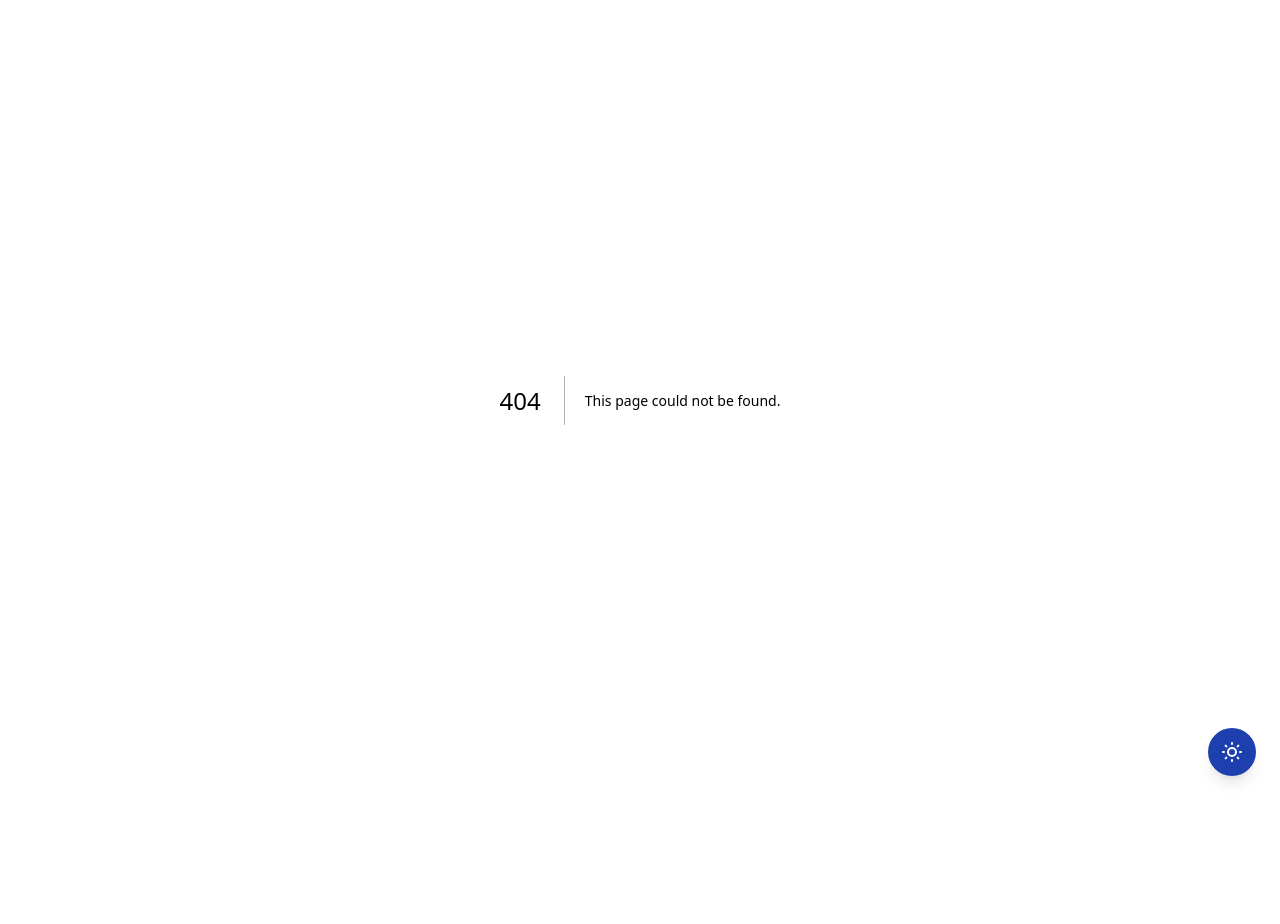
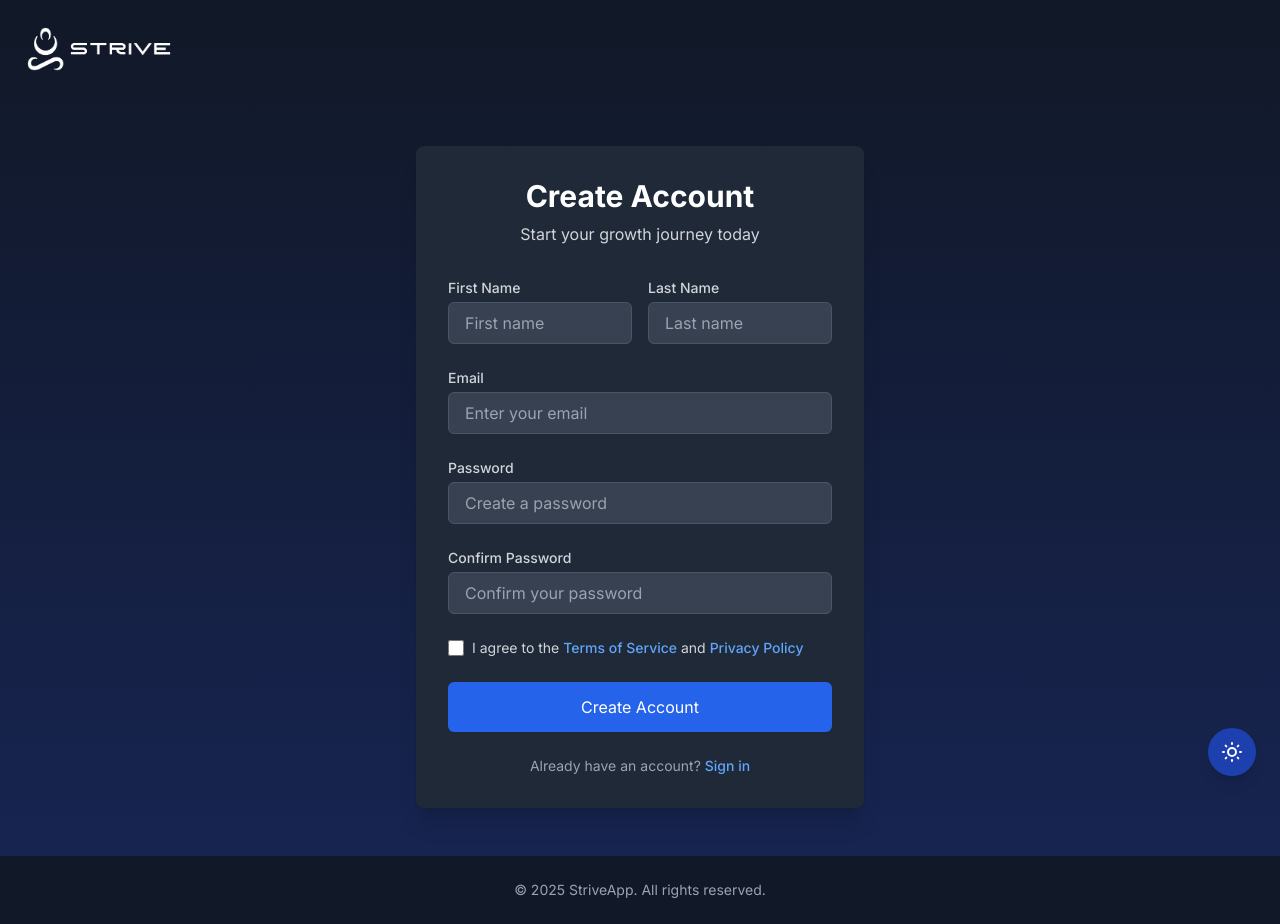
Before and after one commit to gentlewarriormonk/striveapp-v2, a Next.js app: page /register in a window 1280 px wide. Before the commit this address had no page. Before the commit the page ends 800 px from the top, so only its background shows below. Built offline with nearby package versions, Linux system fonts and the light colour scheme.

Commit message:
Create page.tsx

```diff
--- /dev/null
+++ b/app/register/page.tsx
@@ -0,0 +1,169 @@
+"use client";
+
+import Link from "next/link";
+import Image from "next/image";
+
+export default function RegisterPage() {
+  return (
+    <div className="min-h-screen bg-gradient-to-b dark:from-gray-900 dark:to-blue-950 from-blue-50 to-white flex flex-col">
+      {/* Navigation */}
+      <nav className="flex items-center justify-between p-6 max-w-7xl mx-auto w-full">
+        <div className="flex items-center">
+          <Link href="/">
+            <Image
+              src="/strive logo white on transparent.png"
+              alt="StriveApp Logo"
+              width={150}
+              height={40}
+              priority
+              className="hidden dark:block"
+            />
+            <Image
+              src="/Striveapp Logo.png"
+              alt="StriveApp Logo"
+              width={150}
+              height={40}
+              priority
+              className="block dark:hidden"
+            />
+          </Link>
+        </div>
+      </nav>
+
+      {/* Registration Form */}
+      <div className="flex-1 flex items-center justify-center px-6 py-12">
+        <div className="bg-white dark:bg-gray-800 shadow-xl rounded-lg p-8 w-full max-w-md">
+          <div className="text-center mb-8">
+            <h2 className="text-3xl font-bold text-gray-900 dark:text-white">Create Account</h2>
+            <p className="text-gray-600 dark:text-gray-300 mt-2">Start your growth journey today</p>
+          </div>
+
+          <form className="space-y-6">
+            <div className="grid grid-cols-2 gap-4">
+              <div>
+                <label htmlFor="first-name" className="block text-sm font-medium text-gray-700 dark:text-gray-300 mb-1">
+                  First Name
+                </label>
+                <input
+                  id="first-name"
+                  name="first-name"
+                  type="text"
+                  autoComplete="given-name"
+                  required
+                  className="w-full px-4 py-2 border border-gray-300 dark:border-gray-600 rounded-md focus:ring-primary-DEFAULT dark:focus:ring-blue-500 focus:border-primary-DEFAULT dark:focus:border-blue-500 bg-white dark:bg-gray-700 text-gray-900 dark:text-white"
+                  placeholder="First name"
+                />
+              </div>
+              <div>
+                <label htmlFor="last-name" className="block text-sm font-medium text-gray-700 dark:text-gray-300 mb-1">
+                  Last Name
+                </label>
+                <input
+                  id="last-name"
+                  name="last-name"
+                  type="text"
+                  autoComplete="family-name"
+                  required
+                  className="w-full px-4 py-2 border border-gray-300 dark:border-gray-600 rounded-md focus:ring-primary-DEFAULT dark:focus:ring-blue-500 focus:border-primary-DEFAULT dark:focus:border-blue-500 bg-white dark:bg-gray-700 text-gray-900 dark:text-white"
+                  placeholder="Last name"
+                />
+              </div>
+            </div>
+
+            <div>
+              <label htmlFor="email" className="block text-sm font-medium text-gray-700 dark:text-gray-300 mb-1">
+                Email
+              </label>
+              <input
+                id="email"
+                name="email"
+                type="email"
+                autoComplete="email"
+                required
+                className="w-full px-4 py-2 border border-gray-300 dark:border-gray-600 rounded-md focus:ring-primary-DEFAULT dark:focus:ring-blue-500 focus:border-primary-DEFAULT dark:focus:border-blue-500 bg-white dark:bg-gray-700 text-gray-900 dark:text-white"
+                placeholder="Enter your email"
+              />
+            </div>
+
+            <div>
+              <label htmlFor="password" className="block text-sm font-medium text-gray-700 dark:text-gray-300 mb-1">
+                Password
+              </label>
+              <input
+                id="password"
+                name="password"
+                type="password"
+                autoComplete="new-password"
+                required
+                className="w-full px-4 py-2 border border-gray-300 dark:border-gray-600 rounded-md focus:ring-primary-DEFAULT dark:focus:ring-blue-500 focus:border-primary-DEFAULT dark:focus:border-blue-500 bg-white dark:bg-gray-700 text-gray-900 dark:text-white"
+                placeholder="Create a password"
+              />
+            </div>
+
+            <div>
+              <label htmlFor="confirm-password" className="block text-sm font-medium text-gray-700 dark:text-gray-300 mb-1">
+                Confirm Password
+              </label>
+              <input
+                id="confirm-password"
+                name="confirm-password"
+                type="password"
+                autoComplete="new-password"
+                required
+                className="w-full px-4 py-2 border border-gray-300 dark:border-gray-600 rounded-md focus:ring-primary-DEFAULT dark:focus:ring-blue-500 focus:border-primary-DEFAULT dark:focus:border-blue-500 bg-white dark:bg-gray-700 text-gray-900 dark:text-white"
+                placeholder="Confirm your password"
+              />
+            </div>
+
+            <div className="flex items-center">
+              <input
+                id="terms"
+                name="terms"
+                type="checkbox"
+                required
+                className="h-4 w-4 text-primary-DEFAULT dark:text-blue-600 focus:ring-primary-light dark:focus:ring-blue-500 border-gray-300 dark:border-gray-600 rounded"
+              />
+              <label htmlFor="terms" className="ml-2 block text-sm text-gray-700 dark:text-gray-300">
+                I agree to the{" "}
+                <Link href="#" className="font-medium text-primary-DEFAULT dark:text-blue-400 hover:text-primary-light dark:hover:text-blue-300">
+                  Terms of Service
+                </Link>{" "}
+                and{" "}
+                <Link href="#" className="font-medium text-primary-DEFAULT dark:text-blue-400 hover:text-primary-light dark:hover:text-blue-300">
+                  Privacy Policy
+                </Link>
+              </label>
+            </div>
+
+            <div>
+              <button
+                type="submit"
+                className="w-full flex justify-center py-3 px-4 border border-transparent rounded-md shadow-sm text-white bg-primary-DEFAULT dark:bg-blue-600 hover:bg-primary-light dark:hover:bg-blue-700 focus:outline-none focus:ring-2 focus:ring-offset-2 focus:ring-primary-DEFAULT dark:focus:ring-blue-500"
+              >
+                Create Account
+              </button>
+            </div>
+          </form>
+
+          <div className="mt-6 text-center">
+            <p className="text-sm text-gray-600 dark:text-gray-400">
+              Already have an account?{" "}
+              <Link href="/login" className="font-medium text-primary-DEFAULT dark:text-blue-400 hover:text-primary-light dark:hover:text-blue-300">
+                Sign in
+              </Link>
+            </p>
+          </div>
+        </div>
+      </div>
+
+      {/* Footer */}
+      <footer className="py-6 px-6 bg-gray-100 dark:bg-gray-900">
+        <div className="max-w-7xl mx-auto text-center">
+          <p className="text-sm text-gray-500 dark:text-gray-400">
+            &copy; {new Date().getFullYear()} StriveApp. All rights reserved.
+          </p>
+        </div>
+      </footer>
+    </div>
+  );
+}
```
